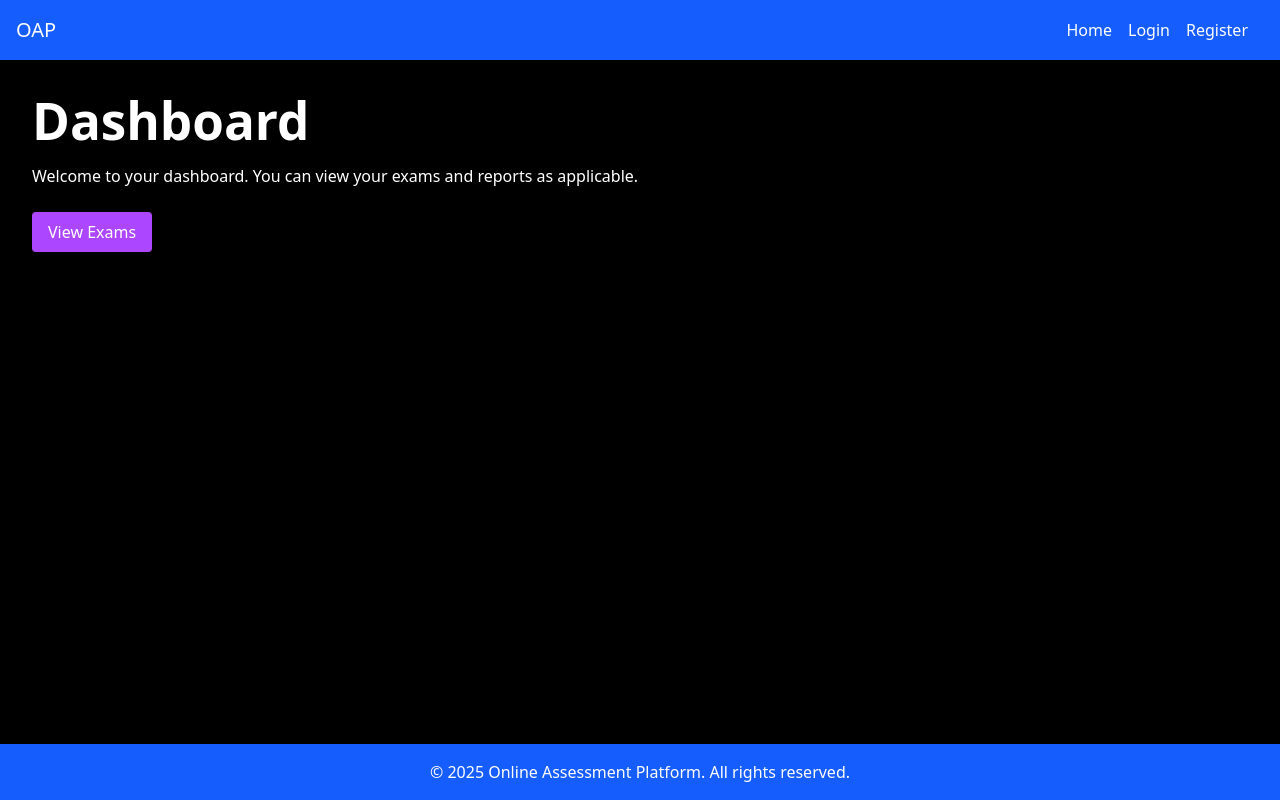
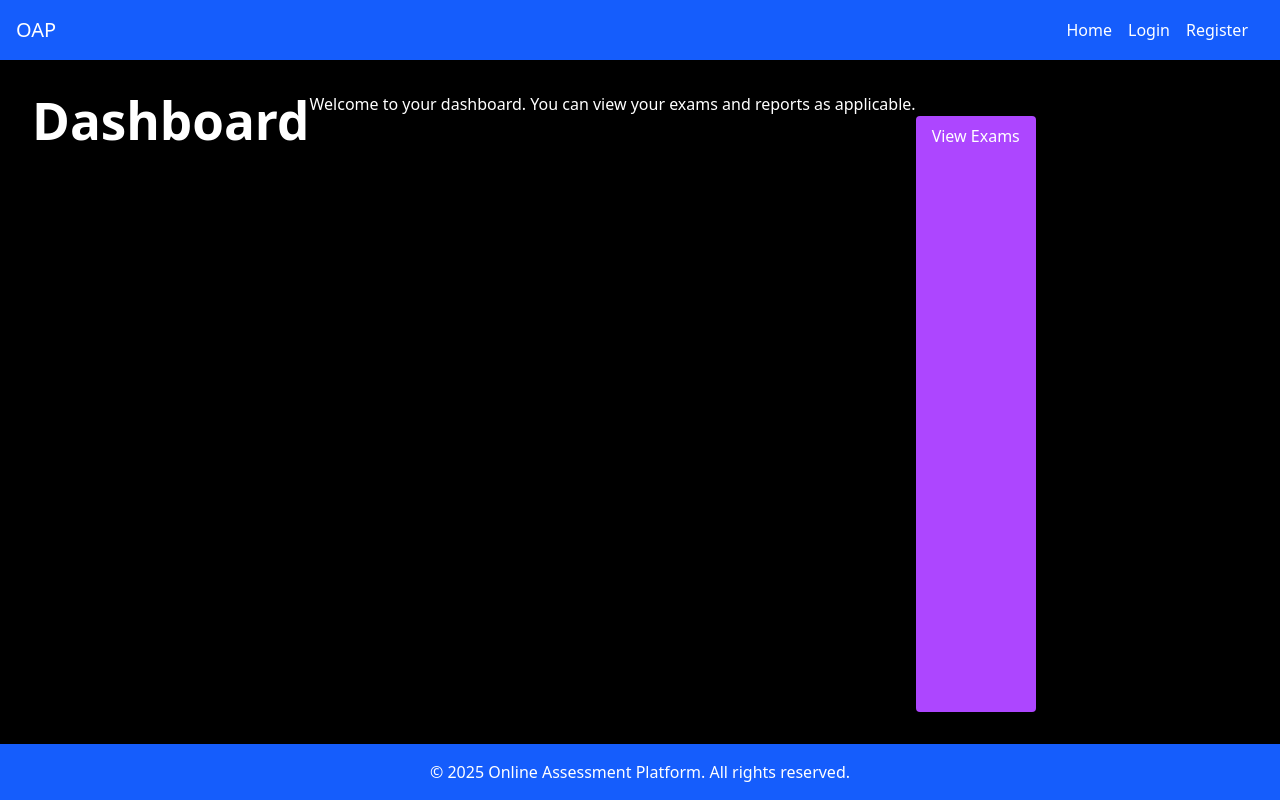
Before and after one commit to dhilrohith/Exam-Portal-MERN, a React (Vite) app in the folder client/exam-portal/: page /dashboard in a window 1280 px wide. Built offline with nearby package versions, Linux system fonts and the light colour scheme.

Commit message:
flex added

```diff
--- a/client/exam-portal/src/pages/Dashboard.jsx
+++ b/client/exam-portal/src/pages/Dashboard.jsx
@@ -6,7 +6,7 @@ function Dashboard() {
   const { user } = useAuth(); // Assumes user has a role property
 
   return (
-    <div className="container mx-auto p-8">
+    <div className="container mx-auto p-8 flex flex-1">
       <h1 className="text-3xl font-bold mb-4">Dashboard</h1>
       <p>
         Welcome to your dashboard. You can view your exams and reports as applicable.
```
